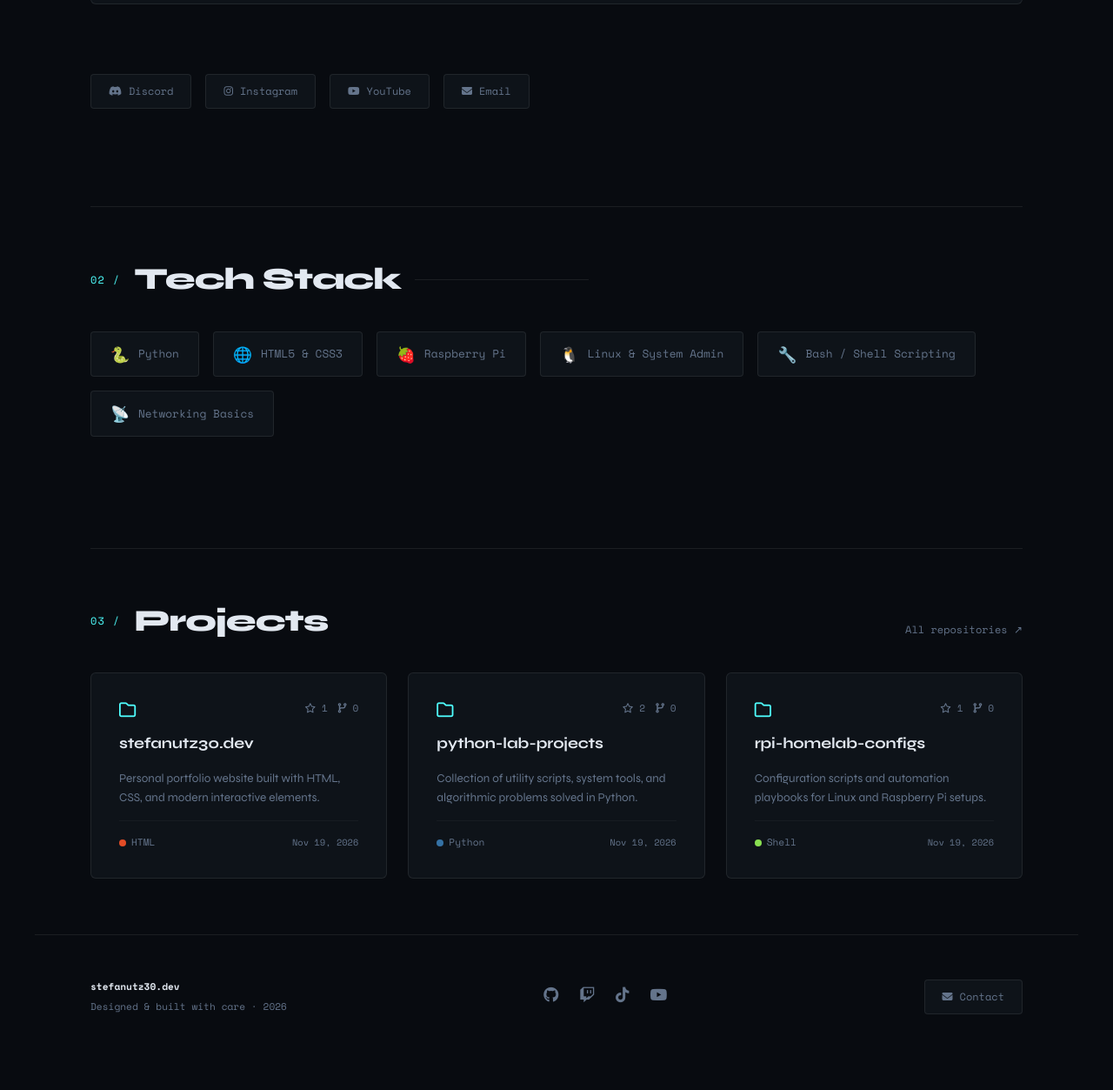
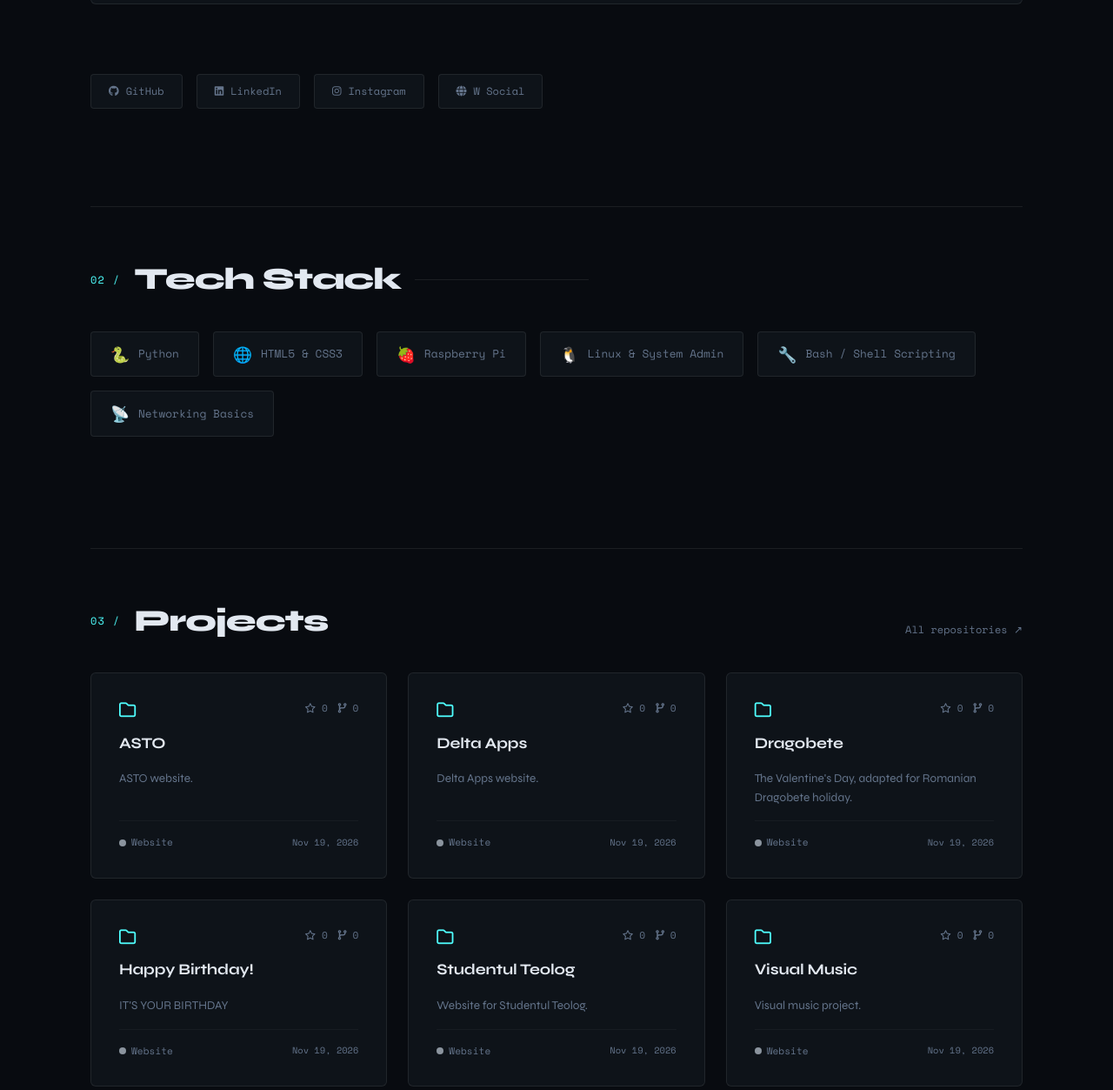
Before and after one commit to stefanutz30/portofolio, a plain HTML site: page index.html in a window 1280 px wide. Shown: the part 1138-2391 px from the top of the page at 87% size. Before the commit the page ends 2354 px from the top, so only its background shows below. Drawn offline with nearby package versions, Linux system fonts and the light colour scheme; no server answers.

Commit message:
Update social links and profile image in index.html

```diff
--- a/index.html
+++ b/index.html
@@ -630,10 +630,10 @@
             color: var(--text);
         }
 
-        .sp-discord:hover { color: #7289DA; border-color: #7289DA; }
+        .sp-github:hover { color: #ffffff; border-color: #ffffff; }
+        .sp-linkedin:hover { color: #0A66C2; border-color: #0A66C2; }
         .sp-instagram:hover { color: #E4405F; border-color: #E4405F; }
-        .sp-youtube:hover { color: #FF0000; border-color: #FF0000; }
-        .sp-email:hover { color: var(--accent); border-color: var(--accent); }
+        .sp-wsocial:hover { color: var(--accent); border-color: var(--accent); }
 
         /* Section Headers */
         .section-header {
@@ -911,6 +911,7 @@
 
         .footer-icons {
             display: flex;
+            align-items: center;
             gap: 1.5rem;
         }
 
@@ -920,7 +921,9 @@
             transition: color 0.2s, transform 0.2s;
             text-decoration: none;
             cursor: none;
-            display: inline-block;
+            display: inline-flex;
+            align-items: center;
+            justify-content: center;
         }
 
         .footer-icons a:hover {
@@ -1125,8 +1128,8 @@
 
             <div class="hero-right">
                 <div class="avatar-container">
-                    <div class="avatar-skeleton" id="pfp-skeleton"></div>
-                    <img id="profile-pic" class="avatar-img" src="" alt="Stef Profile Picture" style="display:none; position:absolute; top:0; left:0;">
+                    <div class="avatar-skeleton" id="pfp-skeleton" style="display:none;"></div>
+                    <img id="profile-pic" class="avatar-img" src="https://github.com/stefanutz30.png" alt="Stef Profile Picture" style="position:absolute; top:0; left:0;">
                 </div>
 
                 <!-- Interactive Terminal -->
@@ -1175,18 +1178,18 @@
 
         <!-- Social Links -->
         <div class="socials-bar reveal">
-            <a href="https://discord.gg/ut8QneA5nF" target="_blank" rel="noopener noreferrer" class="social-pill sp-discord">
-                <i class="fab fa-discord" aria-hidden="true"></i> Discord
+            <a href="https://github.com/stefanutz30" target="_blank" rel="noopener noreferrer" class="social-pill sp-github">
+                <i class="fab fa-github" aria-hidden="true"></i> GitHub
             </a>
-            <a href="https://instagram.com/stefanutz_30" target="_blank" rel="noopener noreferrer" class="social-pill sp-instagram">
+            <a href="https://www.linkedin.com/in/nastase-stefan-daniel-6679723b1/" target="_blank" rel="noopener noreferrer" class="social-pill sp-linkedin">
+                <i class="fab fa-linkedin" aria-hidden="true"></i> LinkedIn
+            </a>
+            <a href="https://www.instagram.com/stefanutz_30/" target="_blank" rel="noopener noreferrer" class="social-pill sp-instagram">
                 <i class="fab fa-instagram" aria-hidden="true"></i> Instagram
             </a>
-            <a href="https://youtube.com/@Stefanutz_30" target="_blank" rel="noopener noreferrer" class="social-pill sp-youtube">
-                <i class="fab fa-youtube" aria-hidden="true"></i> YouTube
+            <a href="https://wsocial.eu/profile/stefanutz30.wsocial.eu" target="_blank" rel="noopener noreferrer" class="social-pill sp-wsocial">
+                <i class="fas fa-globe" aria-hidden="true"></i> W Social
             </a>
-            <button onclick="window.location.href='mailto:s_nastase@icloud.com'" class="social-pill sp-email" type="button">
-                <i class="fas fa-envelope" aria-hidden="true"></i> Email
-            </button>
         </div>
 
         <!-- Tech Stack Section -->
@@ -1238,9 +1241,9 @@
 
         <div class="footer-icons">
             <a href="https://github.com/stefanutz30" target="_blank" rel="noopener noreferrer" aria-label="GitHub"><i class="fab fa-github"></i></a>
-            <a href="https://twitch.tv/stefanutz30" target="_blank" rel="noopener noreferrer" aria-label="Twitch"><i class="fab fa-twitch"></i></a>
-            <a href="https://tiktok.com/@Stefanutz300" target="_blank" rel="noopener noreferrer" aria-label="TikTok"><i class="fab fa-tiktok"></i></a>
-            <a href="https://youtube.com/@Stefanutz_30" target="_blank" rel="noopener noreferrer" aria-label="YouTube"><i class="fab fa-youtube"></i></a>
+            <a href="https://www.linkedin.com/in/nastase-stefan-daniel-6679723b1/" target="_blank" rel="noopener noreferrer" aria-label="LinkedIn"><i class="fab fa-linkedin"></i></a>
+            <a href="https://www.instagram.com/stefanutz_30/" target="_blank" rel="noopener noreferrer" aria-label="Instagram"><i class="fab fa-instagram"></i></a>
+            <a href="https://wsocial.eu/profile/stefanutz30.wsocial.eu" target="_blank" rel="noopener noreferrer" aria-label="W Social"><i class="fas fa-globe"></i></a>
         </div>
 
         <button onclick="window.location.href='mailto:s_nastase@icloud.com'" class="footer-support" type="button">
@@ -1384,40 +1387,70 @@
         /* Fetch GitHub Profile & Repositories with Robust Fallbacks */
         const USERNAME = 'stefanutz30';
 
-        const fallbackRepos = [
+        const featuredProjects = [
             {
-                name: 'stefanutz30.dev',
-                html_url: 'https://github.com/stefanutz30',
-                description: 'Personal portfolio website built with HTML, CSS, and modern interactive elements.',
-                stargazers_count: 1,
+                name: 'ASTO',
+                html_url: 'https://asto-website.vercel.app',
+                description: 'ASTO website.',
+                stargazers_count: 0,
                 forks_count: 0,
-                language: 'HTML',
+                language: 'Website',
                 updated_at: new Date().toISOString()
             },
             {
-                name: 'python-lab-projects',
-                html_url: 'https://github.com/stefanutz30',
-                description: 'Collection of utility scripts, system tools, and algorithmic problems solved in Python.',
-                stargazers_count: 2,
+                name: 'Delta Apps',
+                html_url: 'https://deltaapps.ro',
+                description: 'Delta Apps website.',
+                stargazers_count: 0,
                 forks_count: 0,
-                language: 'Python',
+                language: 'Website',
                 updated_at: new Date().toISOString()
             },
             {
-                name: 'rpi-homelab-configs',
-                html_url: 'https://github.com/stefanutz30',
-                description: 'Configuration scripts and automation playbooks for Linux and Raspberry Pi setups.',
-                stargazers_count: 1,
+                name: 'Dragobete',
+                html_url: 'https://fierce-sphinx-tnk2.here.now/',
+                description: 'The Valentine\'s Day, adapted for Romanian Dragobete holiday.',
+                stargazers_count: 0,
                 forks_count: 0,
-                language: 'Shell',
+                language: 'Website',
                 updated_at: new Date().toISOString()
+            },
+            {
+                name: 'Happy Birthday!',
+                html_url: 'https://zippy-chant-3pxa.here.now',
+                description: 'IT\'S YOUR BIRTHDAY',
+                stargazers_count: 0,
+                forks_count: 0,
+                language: 'Website',
+                updated_at: new Date().toISOString()
+            },
+            {
+                name: 'Studentul Teolog',
+                html_url: 'https://studentulteolog.vercel.app',
+                description: 'Website for Studentul Teolog.',
+                stargazers_count: 0,
+                forks_count: 0,
+                language: 'Website',
+                updated_at: new Date().toISOString()
+            },
+            {
+                name: 'Visual Music',
+                html_url: 'https://crisp-tulip-2bjc.here.now/',
+                description: 'Visual music project.',
+                stargazers_count: 0,
+                forks_count: 0,
+                language: 'Website',
+                updated_at: new Date().toISOString()
             }
         ];
+
+        const fallbackRepos = [];
 
         function renderRepos(repos) {
             const grid = document.getElementById('repo-grid');
             if (!grid) return;
             grid.innerHTML = '';
+            repos = [...featuredProjects, ...repos];
 
             const langColors = {
                 'Python': '#3572A5',
@@ -1471,20 +1504,8 @@
                         const img = document.getElementById('profile-pic');
                         const sk = document.getElementById('pfp-skeleton');
                         img.src = user.avatar_url;
-                        img.onload = () => {
-                            img.style.display = 'block';
-                            if (sk) sk.style.display = 'none';
-                        };
-                    }
-                } else {
-                    // Fallback avatar placeholder
-                    const sk = document.getElementById('pfp-skeleton');
-                    if (sk) {
-                        sk.style.background = 'linear-gradient(135deg, #10161e, #1a2030)';
-                        sk.style.display = 'flex';
-                        sk.style.alignItems = 'center';
-                        sk.style.justifyContent = 'center';
-                        sk.innerHTML = '<i class="fas fa-user" style="font-size:3rem; color:var(--accent);"></i>';
+                        img.style.display = 'block';
+                        if (sk) sk.style.display = 'none';
                     }
                 }
 
@@ -1493,14 +1514,14 @@
                     if (Array.isArray(repos) && repos.length > 0) {
                         renderRepos(repos);
                     } else {
-                        renderRepos(fallbackRepos);
+                        renderRepos([]);
                     }
                 } else {
-                    renderRepos(fallbackRepos);
+                    renderRepos([]);
                 }
             } catch (err) {
-                console.warn('API error, using fallback repo list:', err);
-                renderRepos(fallbackRepos);
+                console.warn('API error, fallback disabled:', err);
+                renderRepos([]);
             }
         }
 
```
